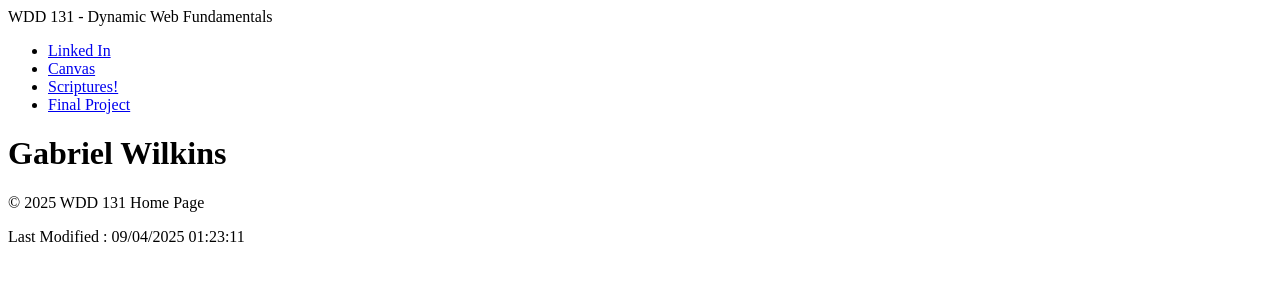
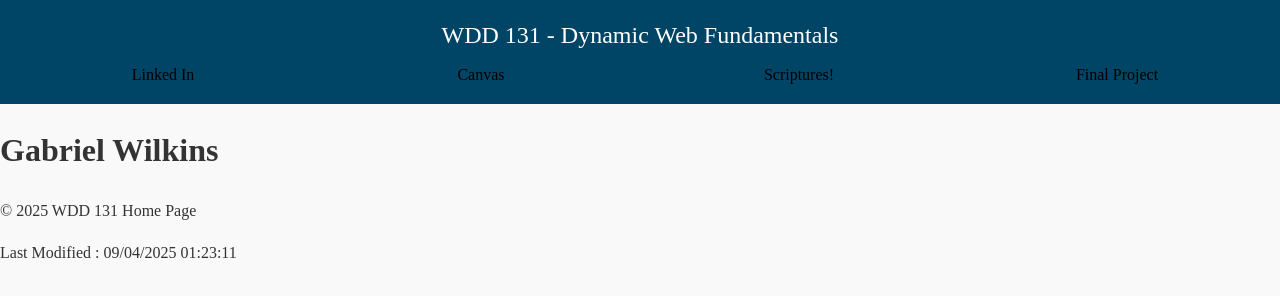
Before and after one commit to wilkigab001/wdd131, a plain HTML site: page index.html in a window 1280 px wide. Drawn offline with Linux system fonts and the light colour scheme; the site is published under a folder, as on GitHub Pages, so addresses that start at the root find nothing.

Commit message:
Why isn't it rendering the css

```diff
--- a/index.html
+++ b/index.html
@@ -6,7 +6,7 @@
     <title>WDD 131 - Dynamic Web Fundamentals - Gabriel Wilkins</title>
     <meta name="description" content="WDD 131 - Dynamic Web Fundamentals, Gabriel Wilkins, Home Page of WDD 131 Project">
     <meta name="author" content="Gabriel Wilkins">
-    <link rel="stylesheet" href="/styles/base.css">
+    <link rel="stylesheet" href="styles/base.css">
 </head>
 <body>
     <header>
```
